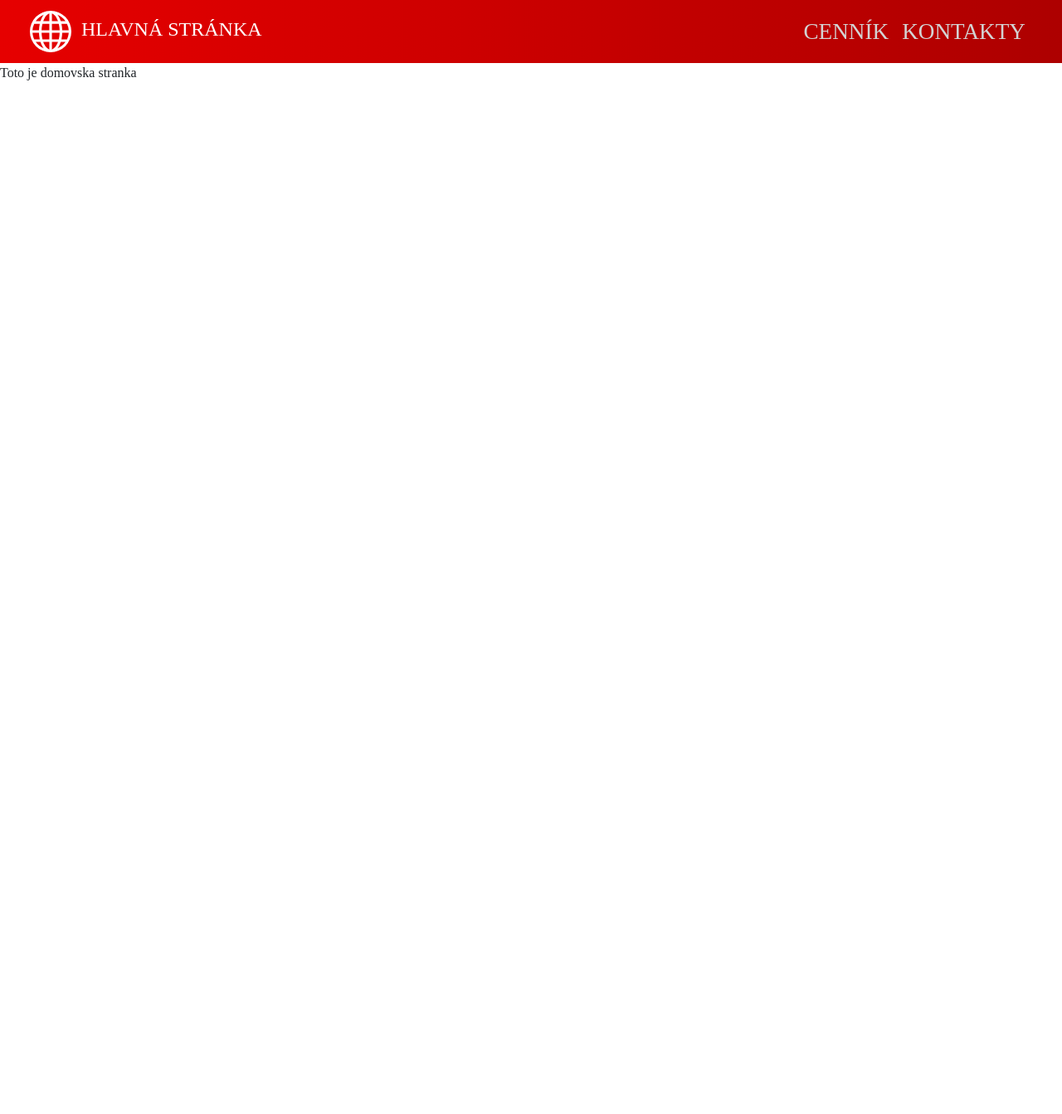
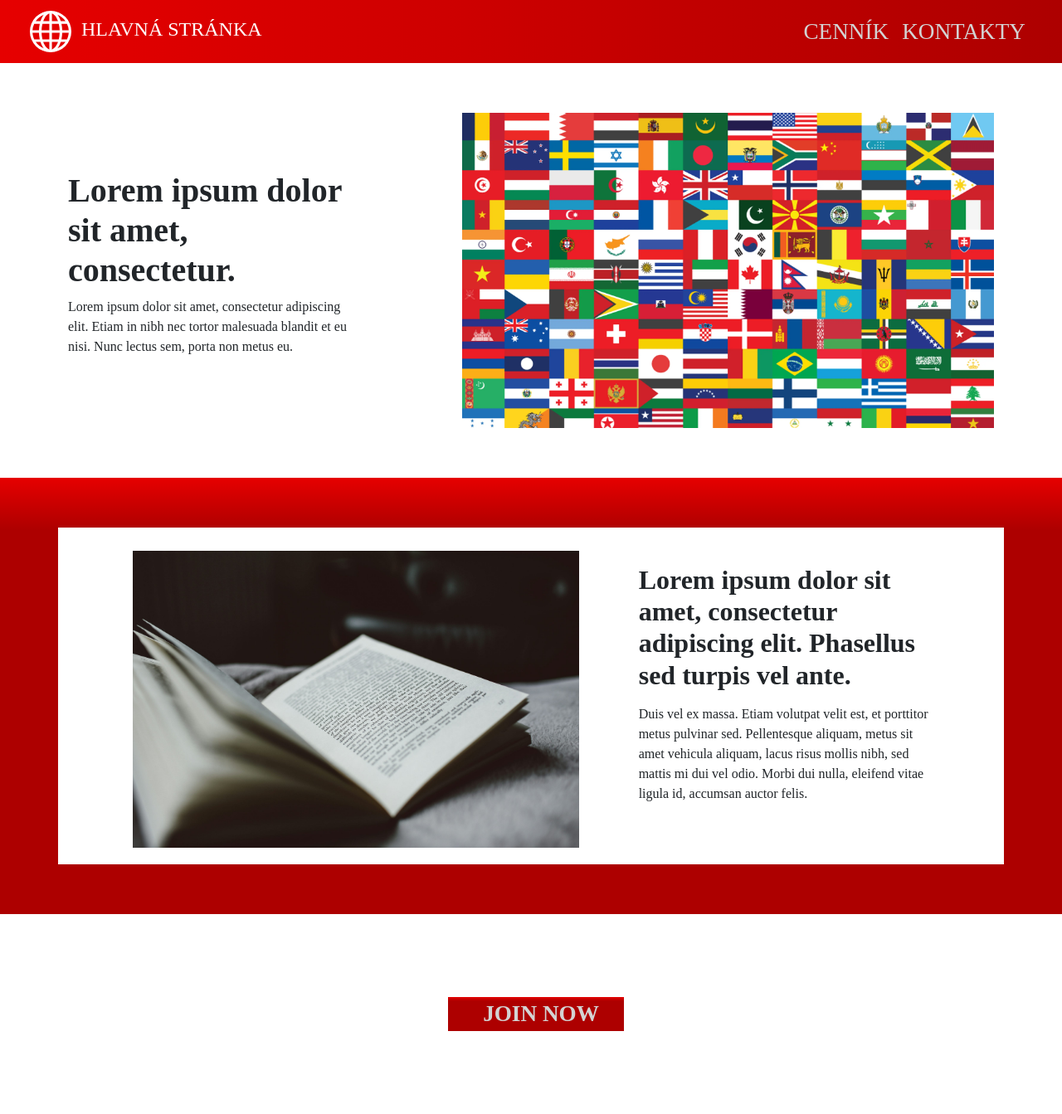
Before and after one commit to Deadname5/vaii-semestralna-praca, a PHP site: page / in a window 1280 px wide. Shown: the whole page at 83% size. Before the commit the page ends 97 px from the top, so only its background shows below. Run offline with PHP 8.4, Linux system fonts and the light colour scheme.

Commit message:
feat!: finished index.html, added css rules, imporved other htmls

```diff
--- a/index.html
+++ b/index.html
@@ -39,7 +39,45 @@
         </div>
     </nav>
 </header>
+<main>
+    <section class="section">
+        <div class="container">
+            <div class="row align-items-center justify-content-between">
+                <div class="col-lg-7 mb-5 mb-lg-0 order-lg-2">
+                    <img class="img-fluid" src="images/flags.webp" alt="">
+                </div>
+                <div class="col-lg-4 order-lg-1">
+                    <h1 class="bold">Lorem ipsum dolor sit amet, consectetur. </h1>
+                    <p> Lorem ipsum dolor sit amet, consectetur adipiscing elit. Etiam in nibh nec tortor malesuada blandit et eu nisi. Nunc lectus sem, porta non metus eu. </p>
+                </div>
 
-<div>Toto je domovska stranka</div>
+            </div>
+        </div>
+    </section>
+    <section class="section-colored">
+        <div class="container content">
+
+            <div class="row justify-content-center">
+                <div class="col-sm-12 col-md-10 col-lg-6 mb-5 mb-lg-0  mt-xl-2">
+                    <img class="img-fluid kniha" src="images/book-open.jpeg" alt="">
+                </div>
+                <div class="col-sm-10 col-md-8 col-lg-5 col-xl-4 ms-lg-5 mt-xl-4 mt-xxl-5 pt-xxl-5">
+                    <h2 class="mb-3 bold">Lorem ipsum dolor sit amet, consectetur adipiscing elit. Phasellus sed turpis vel ante. </h2>
+                    <p>Duis vel ex massa. Etiam volutpat velit est, et porttitor metus pulvinar sed. Pellentesque aliquam, metus sit amet vehicula aliquam, lacus risus mollis nibh, sed mattis mi dui vel odio. Morbi dui nulla, eleifend vitae ligula id, accumsan auctor felis. </p>
+                </div>
+            </div>
+        </div>
+
+    </section>
+
+    <div class="container-fluid tlacitko justify-content-center">
+        <div class="tlacitko">
+            <div class="text-center">
+                <a class="bold nav-link active" href="#">JOIN NOW</a>
+            </div>
+        </div>
+
+    </div>
+</main>
 </body>
 </html>
--- a/prices.html
+++ b/prices.html
@@ -37,7 +37,8 @@
         </div>
     </nav>
 </header>
-<div class="container my-5 kontajner">
+<main>
+    <div class="container kontajner">
         <table class="table table-bordered">
            <tr>
                <th>Dĺžka hodiny</th>
@@ -115,6 +116,7 @@
 
         </table>
     </div>
+</main>
 
 
 </body>
--- a/style.css
+++ b/style.css
@@ -109,3 +109,26 @@ td {
 .bold {
     font-weight: bold;
 }
+
+.section {
+    padding: 60px;
+}
+
+.section-colored {
+    padding: 60px;
+    background: linear-gradient(to bottom, #e60000 0%, #ad0000 12%);
+}
+
+.content {
+    padding: 20px;
+    background: white;
+}
+
+.tlacitko {
+    background: linear-gradient(to bottom, #e60000 0%, #ad0000 12%);
+    width: 200px;
+
+    margin-top: 100px;
+    margin-bottom: 100px;
+
+}
```
Also changed, not shown: contacts.html (+10 -6 lines), images/book-open.jpeg (added), images/flags.webp (added). Lines whose indentation alone changed are shown as unchanged.
